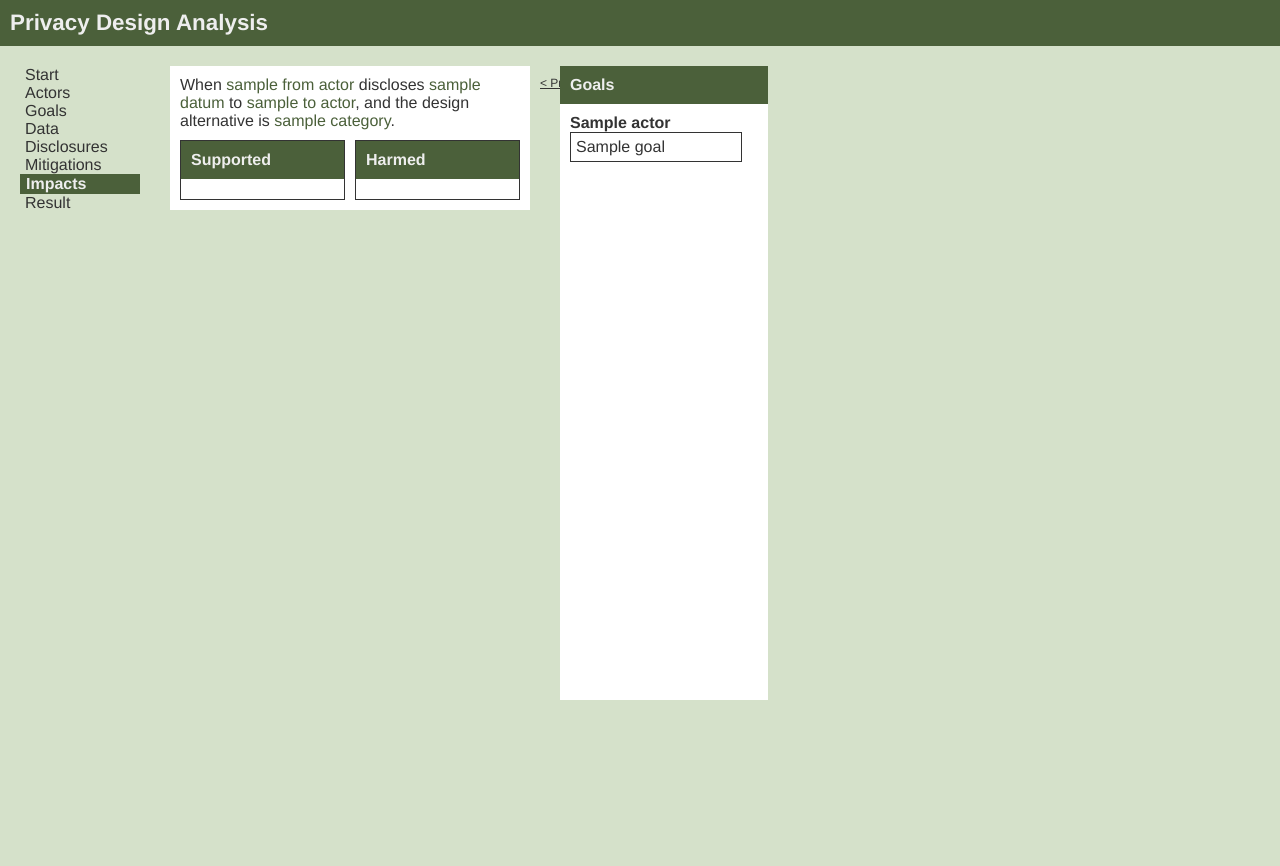
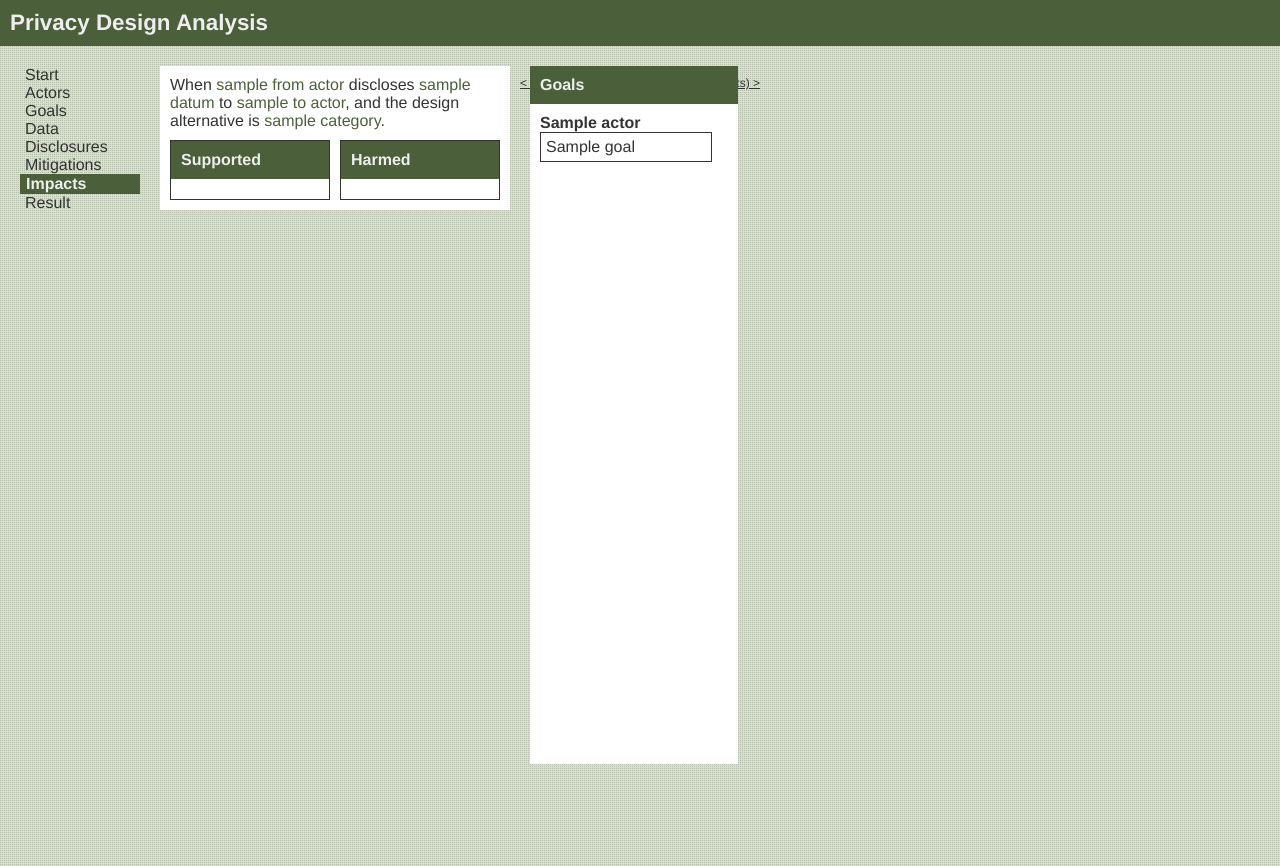
Before and after one commit to alsmola/privacydesignanalyzer, a Flask app: template templates/impacts.html in a window 1280 px wide. Before the commit the page ends 700 px from the top, so only its background shows below. Run offline with Flask 2, Linux system fonts and the light colour scheme; the template is opened without the code that fills it: most values are stand-ins (such as "Sample title", 1, 10 or a date in 2020); some libraries are stand-ins or nearby versions.

Commit message:
Some css fixes

```diff
--- a/static/script.js
+++ b/static/script.js
@@ -40,6 +40,7 @@ function getItemHtml(name, type, id) {
             <input class="update-name" value="' + name + '"/>\
             <a class="update" href="#">Update</a>\
             <a class="cancel" href="#">Cancel</a>\
+            <div class="clear"></div>\
         </form>\
         <div class="edit-delete">'
     if (type == 'application') {
@@ -50,6 +51,7 @@ function getItemHtml(name, type, id) {
     html += '\
             <a class="edit" href="#">Edit</a>\
             <a class="delete" href="#">Delete</a>\
+            <div class="clear"></div>\
         </div>\
     </li>'
     return html;
--- a/static/style.css
+++ b/static/style.css
@@ -55,6 +55,8 @@ body {
 font-family: "Helvetica Neue", Arial, Helvetica, sans-serif;
 color: #333;
 background: #d5e1ca;
+background-image: url('/static/tile.png');
+background-repeat: repeat-x repeat-y;
 }
 
 a {
@@ -64,7 +66,6 @@ color: #333;
 a:hover {
 color: #603b46;
 }
-
 
 #title {
 margin-bottom: 20px;
@@ -87,6 +88,7 @@ list-style: none;
 float: left;
 margin: 0 auto;
 width: 600px;
+height: 100%;
 }
 
 #sidebar {
@@ -110,7 +112,6 @@ font-weight: bold;
 color: #eee;
 }
 
-
 #apps {
 margin-left: 30px;
 padding: 20px;
@@ -132,19 +133,11 @@ padding: 0;
 font-weight: normal;
 margin-right: 10px;
 color: #333;
+max-width: 80%;
 }
 
 a .name {
 text-decoration: underline;
-}
-
-/* Clearfix hack */
-.cancel:after, .delete:after, .disclosure:after {
-content: ".";
-display: block;
-height: 0;
-clear: both;
-visibility: hidden;
 }
 
 .error {
@@ -182,14 +175,15 @@ margin: 10px 0;
 }
 
 .disclosure-row, .mitigation-row, .impact-row {
-margin: 0 10px 20px 10px;
+margin-bottom: 20px;
 padding: 10px;
-background-color: white;
+background-color: white
 }
 
 .from-actor-data, .disclosure, .impact-row  {
 float: left;
-width: 340px;
+width: 330px;
+margin-right: 10px;
 }
 
 .to-actor, .alternatives {
@@ -215,8 +209,8 @@ text-transform: lowercase;
 float: right;
 width: 208px;
 position: fixed;
-margin-left: 400px;
-height: 90%;
+margin-left: 370px;
+height: 100%;
 }
 
 .actor-goals h2 {
@@ -249,7 +243,7 @@ display: pointer;
 
 .supported-goals, .harmed-goals {
 float: left;
-width: 163px;
+width: 158px;
 margin-top: 10px;
 border: 1px solid #333;
 }
```
Also changed, not shown: static/tile.png (added).
